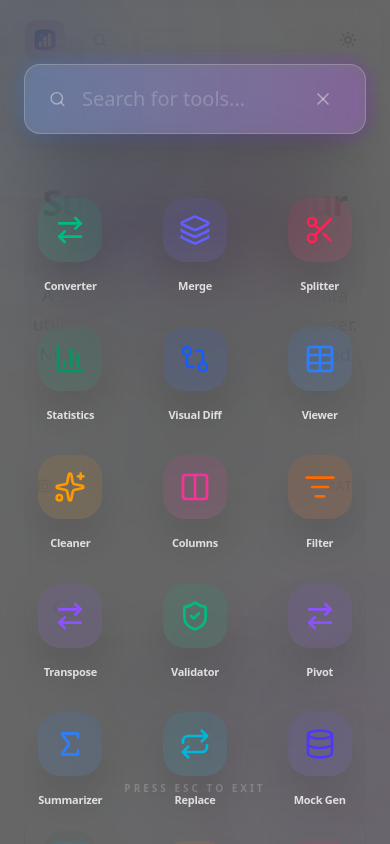
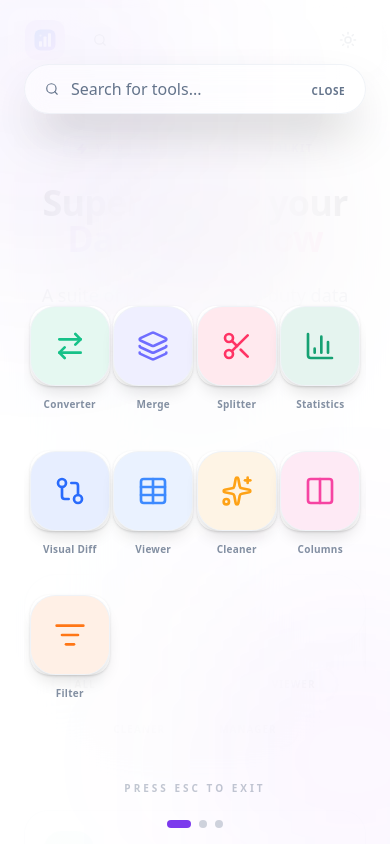
Before and after one commit to thienle99-dev/datakit, a Vue app: page / in a window 390 px wide. Both pictures are taken after a click on the button 100 px from the left and 40 px from the top of the page. Shown: the top 844 px of the page. Built offline with nearby package versions, Linux system fonts and the light colour scheme.

Commit message:
feat: Implement paginated, responsive tool launchpad with updated search bar and icon styling.

```diff
--- a/src/components/layout/Launchpad.vue
+++ b/src/components/layout/Launchpad.vue
@@ -20,7 +20,9 @@ import {
   EyeOff,
   FileDown,
   X,
-  Search as SearchIcon
+  Search as SearchIcon,
+  ChevronLeft,
+  ChevronRight
 } from 'lucide-vue-next';
 
 interface Tool {
@@ -82,71 +84,159 @@ const handleEsc = (e: KeyboardEvent) => {
   }
 };
 
-onMounted(() => window.addEventListener('keydown', handleEsc));
-onUnmounted(() => window.removeEventListener('keydown', handleEsc));
+// Pagination Logic
+const itemsPerPage = ref(18); // Default desktop
+const currentPage = ref(0);
+const scrollContainer = ref<HTMLElement | null>(null);
+
+const pages = computed(() => {
+  const list = filteredTools.value;
+  const result = [];
+  for (let i = 0; i < list.length; i += itemsPerPage.value) {
+    result.push(list.slice(i, i + itemsPerPage.value));
+  }
+  return result;
+});
+
+const updateItemsPerPage = () => {
+    // 3 rows x N columns based on width
+    const w = window.innerWidth;
+    if (w < 640) itemsPerPage.value = 9; // Mobile: 3x3
+    else if (w < 768) itemsPerPage.value = 12; // SM: 3x4
+    else if (w < 1024) itemsPerPage.value = 15; // MD: 3x5
+    else itemsPerPage.value = 18; // LG: 3x6
+};
+
+const scrollToPage = (index: number) => {
+    if (!scrollContainer.value) return;
+    const w = scrollContainer.value.clientWidth;
+    scrollContainer.value.scrollTo({ left: w * index, behavior: 'smooth' });
+    currentPage.value = index;
+};
+
+const handleScroll = (e: Event) => {
+    const target = e.target as HTMLElement;
+    const index = Math.round(target.scrollLeft / target.clientWidth);
+    currentPage.value = index;
+};
+
+onMounted(() => {
+    window.addEventListener('keydown', handleEsc);
+    window.addEventListener('resize', updateItemsPerPage);
+    updateItemsPerPage();
+});
+
+onUnmounted(() => {
+    window.removeEventListener('keydown', handleEsc);
+    window.removeEventListener('resize', updateItemsPerPage);
+});
 </script>
 
 <template>
   <Transition name="launchpad">
-    <div v-if="isVisible" class="fixed inset-0 z-[9999] flex flex-col items-center justify-start pt-16 md:pt-24 px-6 md:px-12 backdrop-blur-2xl bg-black/60 overflow-hidden">
+    <div v-if="isVisible" class="fixed inset-0 z-[9999] flex flex-col items-center justify-start pt-16 md:pt-24 px-6 md:px-12 backdrop-blur-3xl bg-background/80 overflow-hidden">
       <!-- Background Abstract Decor -->
       <div class="absolute inset-0 -z-10 overflow-hidden pointer-events-none">
-        <div class="absolute top-[-10%] left-[-10%] w-[40%] h-[40%] bg-blue-500/20 rounded-full blur-[120px] animate-pulse"></div>
+        <div class="absolute top-[-10%] left-[-10%] w-[40%] h-[40%] bg-primary/20 rounded-full blur-[120px] animate-pulse"></div>
         <div class="absolute bottom-[-10%] right-[-10%] w-[40%] h-[40%] bg-purple-500/20 rounded-full blur-[120px] animate-pulse" style="animation-delay: 2s"></div>
       </div>
 
       <!-- Search Interface -->
-      <div class="w-full max-w-xl mb-16 md:mb-24 relative group animate-in slide-in-from-top duration-700">
-        <div class="absolute -inset-1 bg-gradient-to-r from-blue-500 to-purple-600 rounded-3xl blur opacity-25 group-hover:opacity-50 transition duration-1000"></div>
-        <div class="relative flex items-center bg-white/10 dark:bg-black/40 border border-white/20 rounded-2xl px-6 py-4 shadow-2xl">
-          <SearchIcon class="text-white/40 mr-4" :size="24" />
+      <div class="w-full max-w-lg mb-12 relative group animate-in slide-in-from-top duration-700 z-30">
+        <div class="relative flex items-center bg-card/50 border border-border/50 rounded-full px-5 py-3 shadow-2xl backdrop-blur-md transition-all group-hover:bg-card/80 group-focus-within:bg-card group-focus-within:border-primary/50 group-focus-within:ring-1 group-focus-within:ring-primary/50">
+          <SearchIcon class="text-muted-foreground mr-3" :size="18" />
           <input
             v-model="searchQuery"
             type="text"
             placeholder="Search for tools..."
-            class="bg-transparent border-none focus:ring-0 text-white text-xl md:text-2xl font-medium placeholder-white/20 w-full outline-none"
+            class="bg-transparent border-none focus:ring-0 text-foreground text-md font-medium placeholder-muted-foreground w-full outline-none h-full p-0"
             autofocus
           />
-          <button @click="emit('close')" class="ml-4 p-2 hover:bg-white/10 rounded-full transition-colors text-white/40 hover:text-white">
-            <X :size="20" />
+          <button v-if="searchQuery" @click="searchQuery = ''" class="ml-2 text-muted-foreground hover:text-foreground transition-colors">
+            <X :size="14" />
+          </button>
+          <button @click="emit('close')" class="ml-2 text-muted-foreground hover:text-foreground transition-colors md:hidden">
+            <span class="text-[10px] font-bold uppercase tracking-wider">Close</span>
           </button>
         </div>
       </div>
 
-      <!-- Icon Grid -->
-      <div class="w-full max-w-5xl overflow-y-auto pb-24 scrollbar-none flex-1">
-        <div class="grid grid-cols-3 sm:grid-cols-4 md:grid-cols-5 lg:grid-cols-6 gap-8 md:gap-16">
+      <!-- Icon Grid Slider -->
+      <div class="w-full flex-1 flex flex-col justify-center relative min-h-0">
          <div
-            v-for="tool in filteredTools"
+            ref="scrollContainer"
+            @scroll="handleScroll"
+            class="w-full h-full overflow-x-auto scrollbar-none flex snap-x snap-mandatory items-center"
+         >
+            <div
+              v-for="(page, pageIndex) in pages"
+              :key="pageIndex"
+              class="w-full flex-shrink-0 h-full flex flex-col justify-center snap-center px-4 md:px-12"
+            >
+              <div class="grid grid-cols-4 md:grid-cols-6 gap-x-6 gap-y-10 mx-auto max-w-5xl">
+                <div
+                  v-for="tool in page"
                   :key="tool.id"
                   @click="navigateTo(tool.path)"
-            class="flex flex-col items-center gap-4 group cursor-pointer animate-in fade-in zoom-in duration-500"
+                  class="flex flex-col items-center gap-3 group cursor-pointer animate-in fade-in zoom-in duration-500"
                 >
                   <div class="relative">
-              <!-- Glow effect on hover -->
-              <div class="absolute -inset-4 bg-white/10 rounded-[2rem] opacity-0 group-hover:opacity-100 transition-all duration-300 scale-75 group-hover:scale-100"></div>
+                    <div class="absolute inset-0 bg-card rounded-[1.2rem] group-hover:bg-accent transition-colors duration-300 shadow-sm"></div>
+                    <div class="absolute -inset-2 bg-primary/20 rounded-[1.5rem] opacity-0 group-hover:opacity-100 transition-all duration-500 blur-md"></div>
 
                     <div
-                class="w-16 h-16 md:w-20 md:h-20 rounded-[1.4rem] md:rounded-[1.6rem] relative z-10 flex items-center justify-center shadow-2xl transform transition-transform duration-300 group-hover:scale-105 active:scale-95"
-                :class="[tool.bgColor, tool.color]"
+                      class="w-20 h-20 md:w-24 md:h-24 rounded-[1.6rem] relative z-10 flex items-center justify-center shadow-lg transform transition-transform duration-300 group-hover:scale-105 active:scale-95 border border-border/50 overflow-hidden bg-card"
                     >
-                <component :is="tool.icon" :size="32" stroke-width="2" class="md:w-10 md:h-10" />
+                      <!-- Tint background based on tool color -->
+                      <div class="absolute inset-0 opacity-10 group-hover:opacity-20 transition-opacity bg-current" :class="tool.color"></div>
+
+                      <component :is="tool.icon" :size="32" stroke-width="2" class="md:w-10 md:h-10 relative z-10 opacity-90 group-hover:opacity-100 transition-opacity" :class="tool.color" />
                     </div>
                   </div>
-            <span class="text-white text-[11px] md:text-sm font-black tracking-tight text-center relative z-10 group-hover:text-white/100 transition-colors opacity-80 group-hover:opacity-100">
+                  <span class="text-muted-foreground text-[10px] md:text-xs font-bold tracking-wide text-center relative z-10 group-hover:text-foreground transition-colors opacity-80 group-hover:opacity-100 max-w-[80px] leading-tight select-none">
                     {{ tool.name }}
                   </span>
                 </div>
               </div>
+            </div>
+         </div>
 
-        <div v-if="filteredTools.length === 0" class="flex flex-col items-center justify-center py-24 text-white/40">
-           <SearchIcon :size="64" class="mb-4 opacity-20" />
-           <p class="text-xl font-bold">No results found for "{{ searchQuery }}"</p>
+         <!-- Empty State -->
+         <div v-if="filteredTools.length === 0" class="flex flex-col items-center justify-center text-muted-foreground absolute inset-0 pointer-events-none">
+             <SearchIcon :size="48" class="mb-4 opacity-20" />
+             <p class="text-sm font-bold opacity-50">No tools found</p>
+         </div>
+
+         <!-- Scroll Indicators (Arrows) -->
+         <button
+            v-if="currentPage > 0"
+            @click="scrollToPage(currentPage - 1)"
+            class="absolute left-2 md:left-4 top-1/2 -translate-y-1/2 p-3 rounded-full bg-card/50 hover:bg-card border border-border/50 text-muted-foreground hover:text-foreground transition-all backdrop-blur-sm z-20 hidden md:flex"
+         >
+            <ChevronLeft :size="24" />
+         </button>
+         <button
+            v-if="currentPage < pages.length - 1"
+            @click="scrollToPage(currentPage + 1)"
+            class="absolute right-2 md:right-4 top-1/2 -translate-y-1/2 p-3 rounded-full bg-card/50 hover:bg-card border border-border/50 text-muted-foreground hover:text-foreground transition-all backdrop-blur-sm z-20 hidden md:flex"
+         >
+            <ChevronRight :size="24" />
+         </button>
+
+         <!-- Pagination Dots -->
+         <div v-if="pages.length > 1" class="absolute bottom-4 left-1/2 -translate-x-1/2 flex gap-2 z-20">
+            <button
+              v-for="(_, idx) in pages"
+              :key="idx"
+              @click="scrollToPage(idx)"
+              class="w-2 h-2 rounded-full transition-all duration-300"
+              :class="currentPage === idx ? 'bg-primary w-6' : 'bg-muted-foreground/30 hover:bg-muted-foreground'"
+            ></button>
          </div>
       </div>
 
       <!-- Footer Info -->
-      <div class="absolute bottom-12 text-white/20 text-[10px] font-black uppercase tracking-[0.3em] pointer-events-none">
+      <div class="absolute bottom-12 text-muted-foreground/40 text-[10px] font-black uppercase tracking-[0.3em] pointer-events-none">
         Press ESC to exit
       </div>
     </div>
```
Lines whose indentation alone changed are shown as unchanged.
